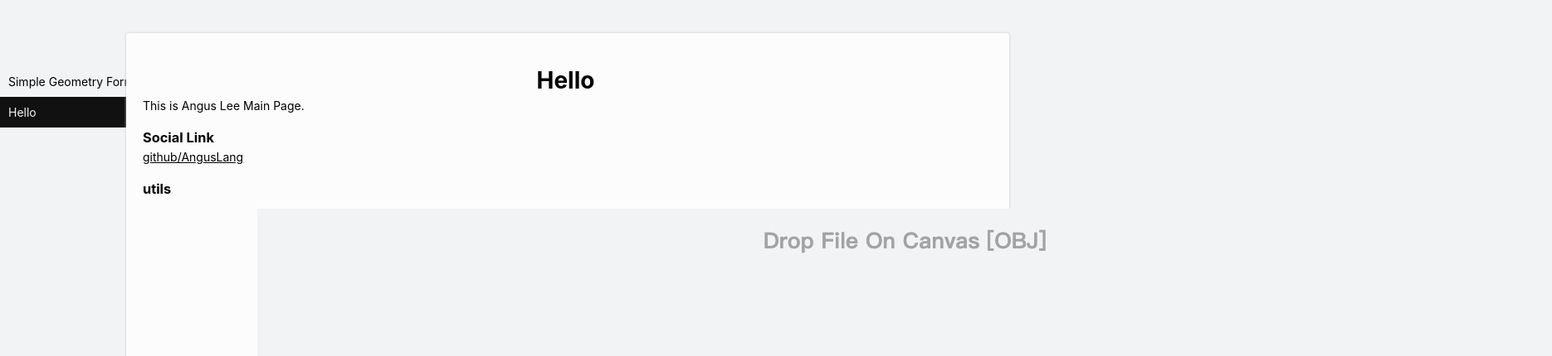
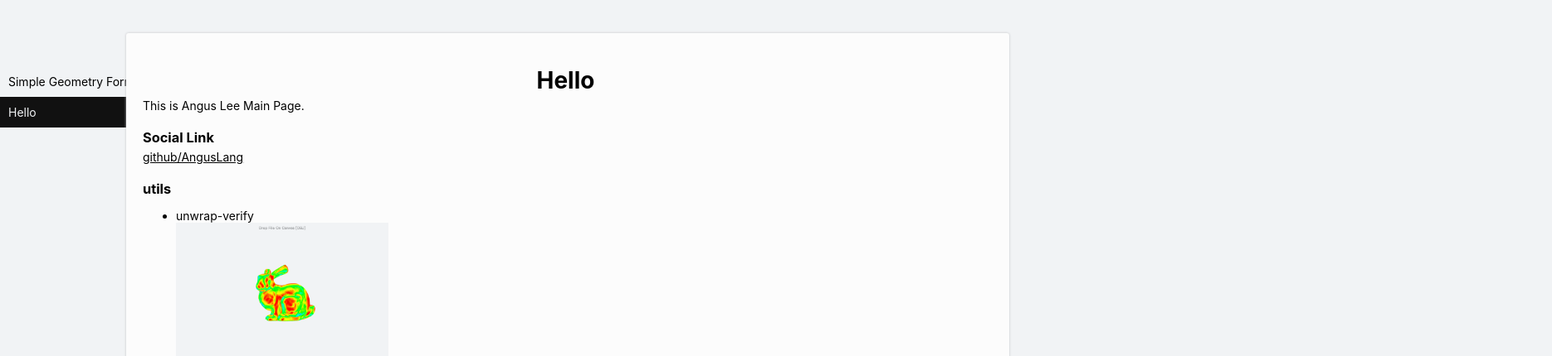
Before and after one commit to AngusLang/anguslang.github.io, a website: page index.html in a window 1280 px wide. Shown: the top 430 px of the page at 83% size, 1870 px wide, since content can reach past the window. Drawn offline with Linux system fonts and the light colour scheme.

Commit message:
update css

```diff
--- a/css/main.css
+++ b/css/main.css
@@ -63,3 +63,7 @@ blockquote {
   background-color: #f1f1f1;
   width: 60%;
 }
+
+img {
+  width: 256px;
+}
```
Also changed, not shown: doc/Hello.md (line endings or trailing spaces).
